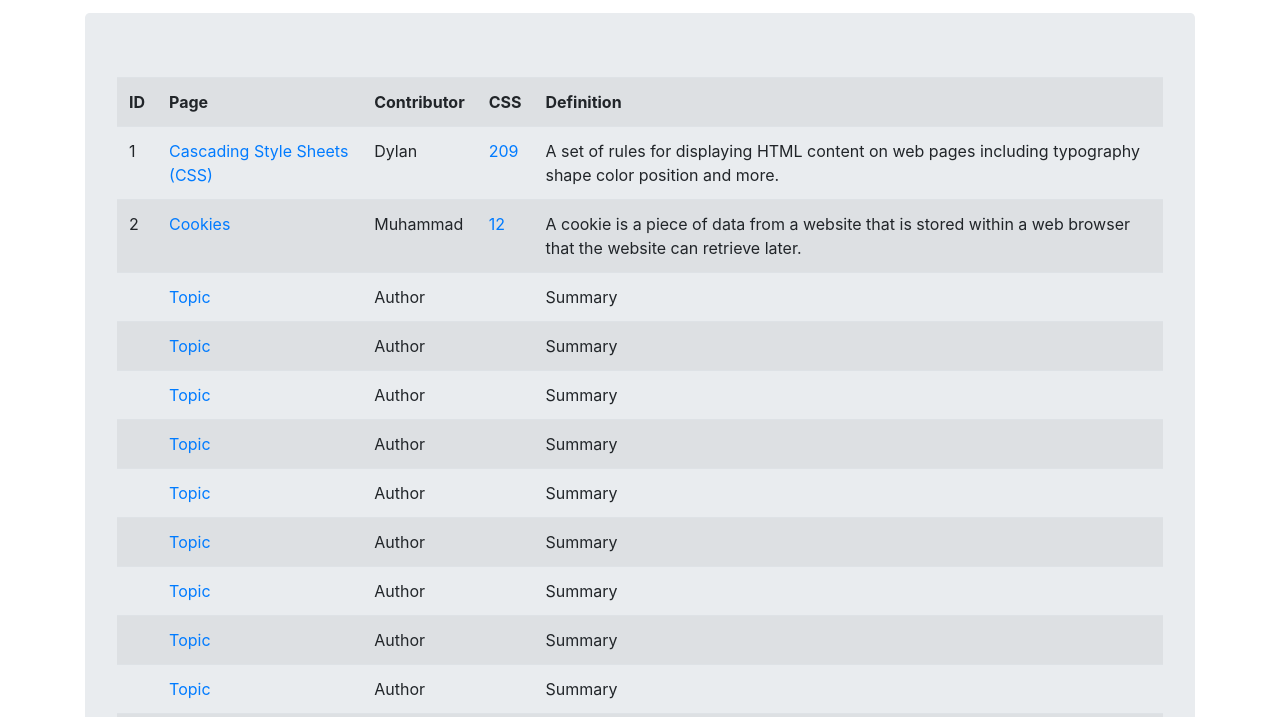
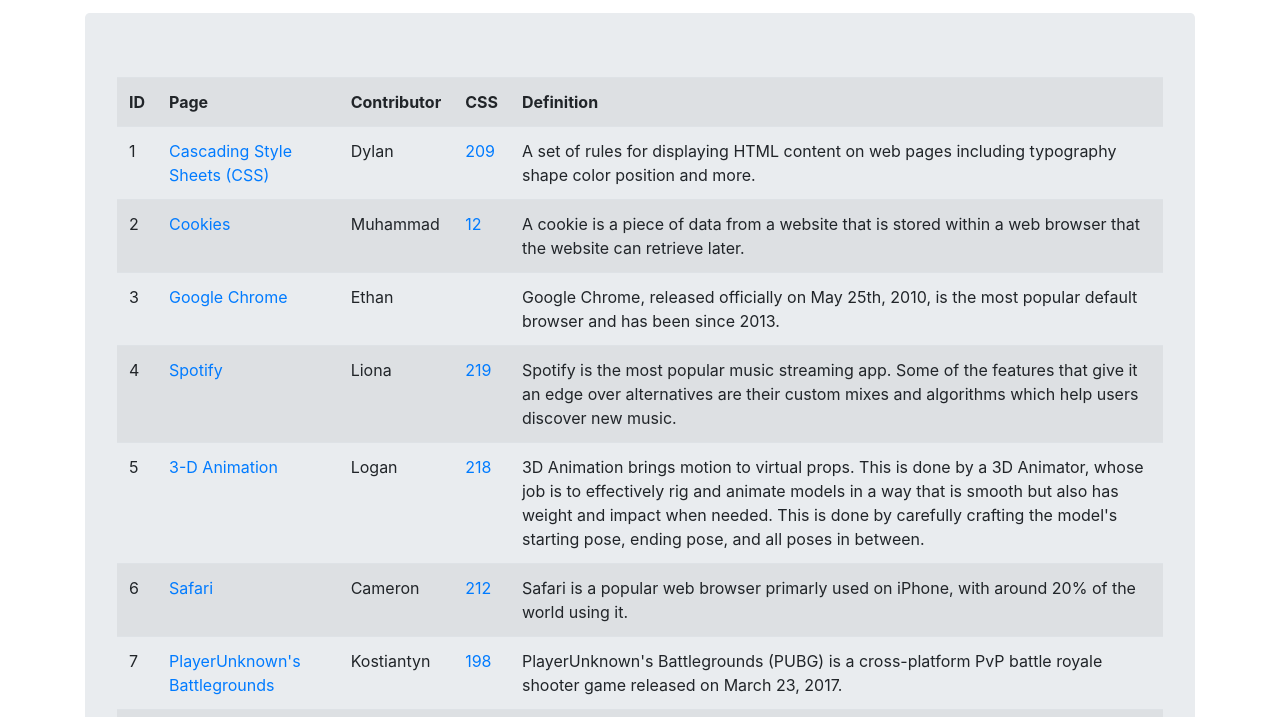
Before and after one commit to Westfield-Codes/netpedia-24, a plain HTML site: page index.html in a window 1280 px wide. Shown: the part 83-800 px from the top of the page. Drawn offline with nearby package versions, Linux system fonts and the light colour scheme.

Commit message:
Add files via upload

```diff
--- a/index.html
+++ b/index.html
@@ -47,51 +47,51 @@
             </td>
           </tr>
           <tr>
-            <td></td>
-            <td><a href="">Topic</a></td>
-            <td>Author</td>
+            <td>3</td>
+            <td><a href="">Google Chrome</a></td>
+            <td>Ethan</td>
             <td><a href="http://csszengarden.com/210"></a></td>
-            <td>Summary
+            <td>Google Chrome, released officially on May 25th, 2010, is the most popular default browser and has been since 2013.
             </td>
           </tr>
           <tr>
-            <td></td>
-            <td><a href="">Topic</a></td>
-            <td>Author</td>
-            <td><a href="http://csszengarden.com/210"></a></td>
-            <td>Summary
+            <td>4</td>
+            <td><a href="">Spotify</a></td>
+            <td>Liona</td>
+            <td><a href="http://csszengarden.com/210">219</a></td>
+            <td>Spotify is the most popular music streaming app. Some of the features that give it an edge over alternatives are their custom mixes and algorithms which help users discover new music.
             </td>
           </tr>
           <tr>
-            <td></td>
-            <td><a href="">Topic</a></td>
-            <td>Author</td>
-            <td><a href="http://csszengarden.com/210"></a></td>
-            <td>Summary
+            <td>5</td>
+            <td><a href="">3-D Animation</a></td>
+            <td>Logan</td>
+            <td><a href="http://csszengarden.com/210">218</a></td>
+            <td>3D Animation brings motion to virtual props. This is done by a 3D Animator, whose job is to effectively rig and animate models in a way that is smooth but also has weight and impact when needed. This is done by carefully crafting the model's starting pose, ending pose, and all poses in between.
             </td>
           </tr>
           <tr>
-            <td></td>
-            <td><a href="">Topic</a></td>
-            <td>Author</td>
-            <td><a href="http://csszengarden.com/210"></a></td>
-            <td>Summary
+            <td>6</td>
+            <td><a href="">Safari</a></td>
+            <td>Cameron</td>
+            <td><a href="http://csszengarden.com/210">212</a></td>
+            <td>Safari is a popular web browser primarly used on iPhone, with around 20% of the world using it.
             </td>
           </tr>
           <tr>
-            <td></td>
-            <td><a href="">Topic</a></td>
-            <td>Author</td>
-            <td><a href="http://csszengarden.com/210"></a></td>
-            <td>Summary
+            <td>7</td>
+            <td><a href="">PlayerUnknown's Battlegrounds</a></td>
+            <td>Kostiantyn</td>
+            <td><a href="http://csszengarden.com/210">198</a></td>
+            <td>PlayerUnknown's Battlegrounds (PUBG) is a cross-platform PvP battle royale shooter game released on March 23, 2017.
             </td>
           </tr>
           <tr>
-            <td></td>
-            <td><a href="">Topic</a></td>
-            <td>Author</td>
+            <td>8</td>
+            <td><a href="">The Wayback Machine</a></td>
+            <td>Connor</td>
             <td><a href="http://csszengarden.com/210"></a></td>
-            <td>Summary
+            <td>Released by Internet Archive in 2001, the Wayback Machine is a powerful online which can be used to view billions of recorded webpages which no longer exist.
             </td>
           </tr>
           <tr>
```
